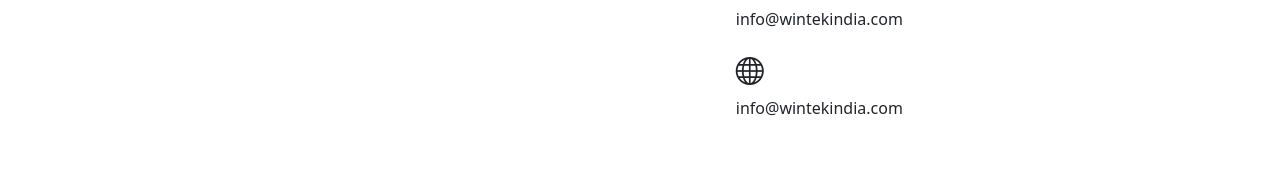
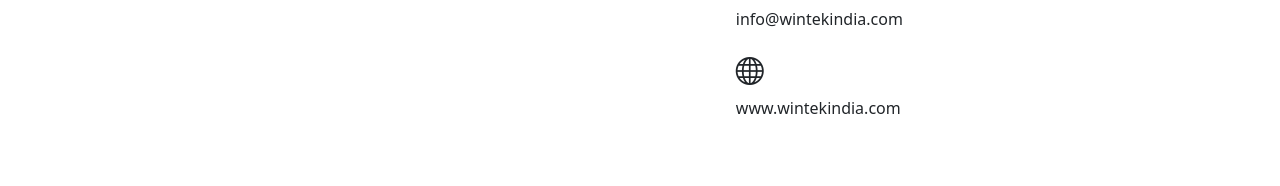
Before and after one commit to Prithivi36/Wintek, a React (Vite) app: page / in a window 1280 px wide. Shown: the part 3814-4000 px from the top of the page. Built offline with nearby package versions, Linux system fonts and the light colour scheme; a web font is replaced by a local one.

Commit message:
Update Address.jsx

```diff
--- a/src/Address/Address.jsx
+++ b/src/Address/Address.jsx
@@ -32,7 +32,7 @@
           </div>
           <div className="d-block mt-4">
             <h3 ><i className="bi  bi-globe"></i></h3>
-            <p className='mt-2' >info@wintekindia.com</p>
+            <p className='mt-2' >www.wintekindia.com</p>
           </div>
         </div>
       </div>
```
